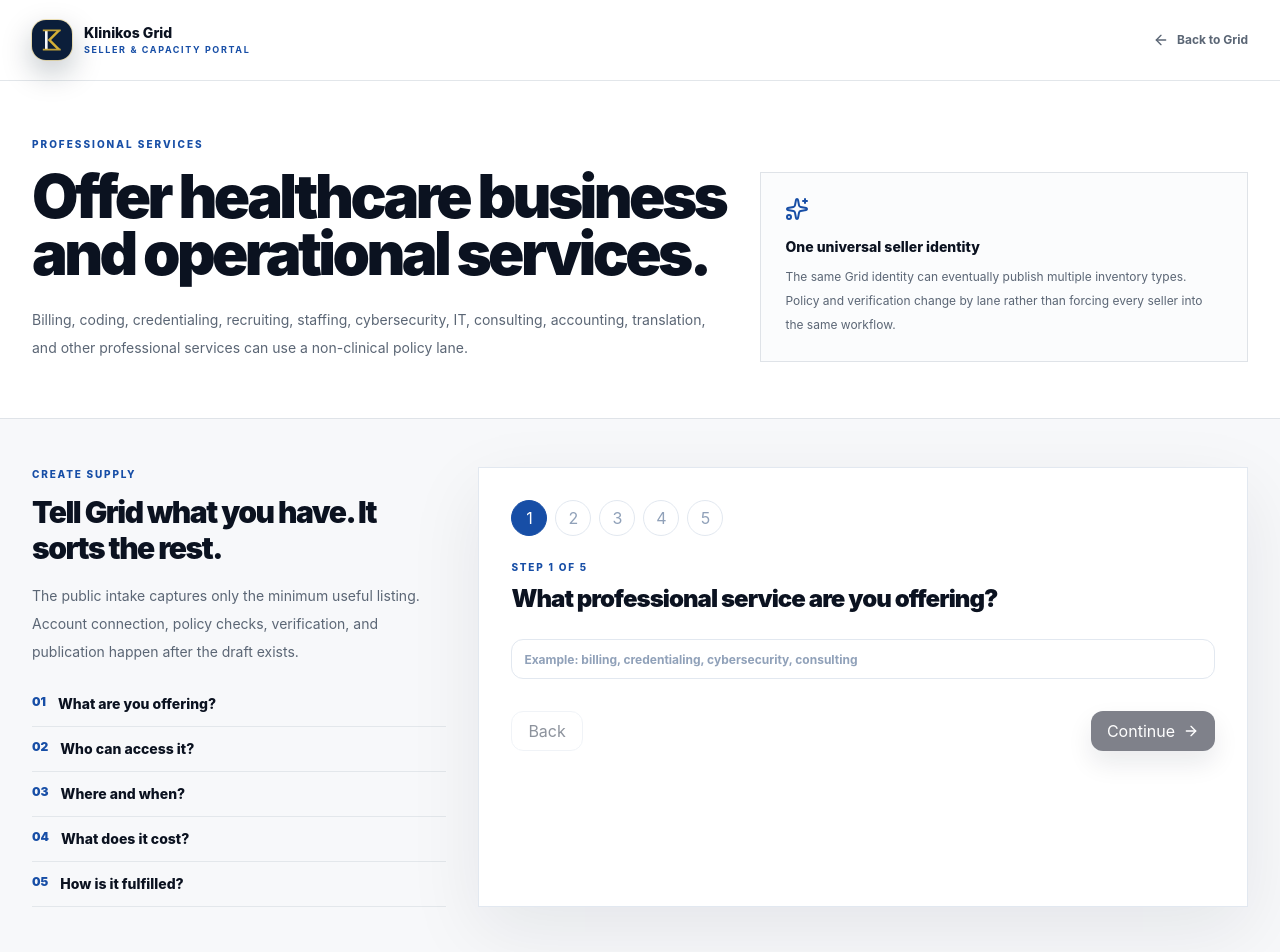
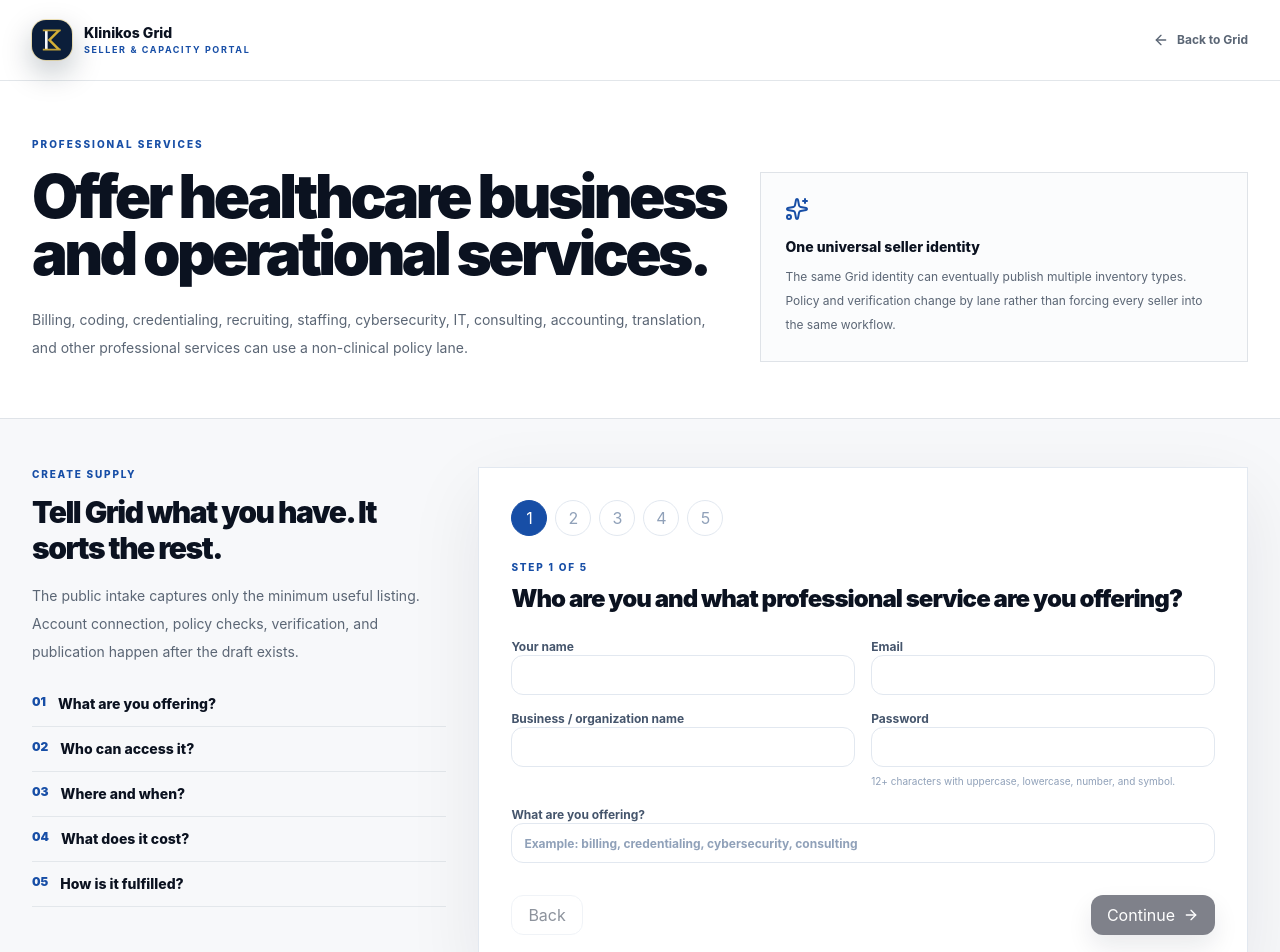
Before and after one commit to jcamacho611/Clinicos-by-Zumi, a Next.js app: page /grid/join/seller in a window 1280 px wide. Shown: the top 952 px of the page. Built offline with nearby package versions, Linux system fonts and the light colour scheme.

Commit message:
feat(grid): make seller and service signup persistent

```diff
--- a/src/components/grid/seller-intake-form.tsx
+++ b/src/components/grid/seller-intake-form.tsx
@@ -1,65 +1,201 @@
 "use client";
 
+import Link from "next/link";
 import { useMemo, useState } from "react";
 import { ArrowRight, CheckCircle2, LoaderCircle } from "lucide-react";
 import { Button } from "@/components/ui/button";
 import { Input } from "@/components/ui/input";
 
 const laneConfig = {
-  product: { label: "product or supply", examples: "gloves, approved consumables, operational supplies", fulfillment: "pickup, local delivery, shipping, request quote" },
-  equipment: { label: "equipment or equipment capacity", examples: "ultrasound time, treatment device, diagnostic equipment", fulfillment: "onsite use, rental, staffed use, request quote" },
-  service: { label: "professional service", examples: "billing, credentialing, cybersecurity, consulting", fulfillment: "remote, onsite, project, retainer" },
-  education: { label: "education capacity", examples: "preceptor seat, clinical placement, training session", fulfillment: "scheduled cohort, placement, recurring hours" },
-  referral: { label: "referral or partner capacity", examples: "specialist consult, imaging capacity, diagnostic availability", fulfillment: "governed referral, consultation, partner handoff" },
+  product: {
+    label: "product or supply",
+    examples: "gloves, approved consumables, operational supplies",
+    fulfillment: "pickup, local delivery, shipping, request quote",
+    participantKind: "seller",
+    resourceType: "product",
+    policyClass: "general_supply",
+    needsAvailability: false,
+  },
+  equipment: {
+    label: "equipment or equipment capacity",
+    examples: "ultrasound time, treatment device, diagnostic equipment",
+    fulfillment: "onsite use, rental, staffed use, request quote",
+    participantKind: "equipment_owner",
+    resourceType: "equipment",
+    policyClass: "equipment_capacity",
+    needsAvailability: true,
+  },
+  service: {
+    label: "professional service",
+    examples: "billing, credentialing, cybersecurity, consulting",
+    fulfillment: "remote, onsite, project, retainer",
+    participantKind: "service_provider",
+    resourceType: "service",
+    policyClass: "business_service",
+    needsAvailability: false,
+  },
+  education: {
+    label: "education capacity",
+    examples: "preceptor seat, clinical placement, training session",
+    fulfillment: "scheduled cohort, placement, recurring hours",
+    participantKind: "education_partner",
+    resourceType: "education",
+    policyClass: "education_capacity",
+    needsAvailability: true,
+  },
+  referral: {
+    label: "referral or partner capacity",
+    examples: "specialist consult, imaging capacity, diagnostic availability",
+    fulfillment: "governed referral, consultation, partner handoff",
+    participantKind: "referral_partner",
+    resourceType: "referral",
+    policyClass: "referral_capacity",
+    needsAvailability: true,
+  },
 } as const;
 
 type Lane = keyof typeof laneConfig;
 
+type SignupResult = {
+  resourceId: string;
+  resourceStatus: string;
+  reviewStatus: string;
+};
+
+function dollarsToCents(value: string) {
+  if (!value.trim()) return null;
+  const amount = Number(value);
+  if (!Number.isFinite(amount) || amount < 0) return null;
+  return Math.round(amount * 100);
+}
+
+function toIso(value: string) {
+  return value ? new Date(value).toISOString() : "";
+}
+
 export function SellerIntakeForm({ lane }: { lane: Lane }) {
   const config = laneConfig[lane];
   const [step, setStep] = useState(0);
+  const [fullName, setFullName] = useState("");
+  const [email, setEmail] = useState("");
+  const [password, setPassword] = useState("");
+  const [organizationName, setOrganizationName] = useState("");
   const [title, setTitle] = useState("");
   const [access, setAccess] = useState("");
-  const [availability, setAvailability] = useState("");
+  const [city, setCity] = useState("");
+  const [state, setState] = useState("NY");
+  const [startsAt, setStartsAt] = useState("");
+  const [endsAt, setEndsAt] = useState("");
+  const [capacity, setCapacity] = useState("1");
+  const [pricingModel, setPricingModel] = useState("quote");
   const [price, setPrice] = useState("");
   const [fulfillment, setFulfillment] = useState("");
-  const [submitted, setSubmitted] = useState(false);
+  const [result, setResult] = useState<SignupResult | null>(null);
   const [busy, setBusy] = useState(false);
+  const [error, setError] = useState<string | null>(null);
+
   const questions = useMemo(() => [
-    `What ${config.label} are you offering?`,
-    "Who can buy or access it?",
-    "Where and when is it available?",
+    `Who are you and what ${config.label} are you offering?`,
+    "Who can access it and where is it?",
+    config.needsAvailability ? "When is it available?" : "How much capacity is available?",
     "What does it cost?",
     "How is it fulfilled?",
-  ], [config.label]);
+  ], [config.label, config.needsAvailability]);
 
-  if (submitted) return <div className="border border-emerald-200 bg-white p-7"><CheckCircle2 className="size-8 text-emerald-600"/><h3 className="mt-4 text-2xl font-black tracking-[-.04em]">Listing draft created.</h3><p className="mt-3 text-sm leading-7 text-slate-600">Grid captured the minimum useful listing information. Account connection, policy checks, verification, and publication happen next. Restricted or regulated inventory will not be published through the open marketplace lane.</p></div>;
+  if (result) {
+    return <div className="border border-emerald-200 bg-white p-7 shadow-[0_24px_70px_rgba(5,150,105,.08)]">
+      <CheckCircle2 className="size-8 text-emerald-600" />
+      <p className="mt-5 text-[10px] font-extrabold uppercase tracking-[.18em] text-emerald-700">Grid account created</p>
+      <h3 className="mt-2 text-2xl font-black tracking-[-.04em]">Your first listing is persisted.</h3>
+      <p className="mt-3 text-sm leading-7 text-slate-600">The listing is now in Klinikos Grid review. It is not public or transactional until the applicable policy review succeeds. You can sign in immediately to manage your Grid account.</p>
+      <div className="mt-5 border border-slate-200 bg-slate-50 p-4 text-xs leading-6 text-slate-600"><strong>Resource:</strong> {result.resourceId}<br /><strong>State:</strong> {result.resourceStatus.replaceAll("_", " ")} / {result.reviewStatus.replaceAll("_", " ")}</div>
+      <div className="mt-6 flex flex-wrap gap-3"><Button asChild><Link href="/login">Sign in to Grid <ArrowRight className="size-4" /></Link></Button><Button asChild variant="secondary"><Link href="/grid/browse">Browse Grid</Link></Button></div>
+    </div>;
+  }
+
+  function stepReady() {
+    if (step === 0) return fullName.trim().length >= 2 && organizationName.trim().length >= 2 && email.includes("@") && password.length >= 12 && title.trim().length >= 3;
+    if (step === 1) return access.trim().length >= 3 && city.trim().length >= 2 && state.trim().length === 2;
+    if (step === 2) {
+      if (!Number.isFinite(Number(capacity)) || Number(capacity) < 1) return false;
+      if (!config.needsAvailability) return true;
+      return Boolean(startsAt && endsAt && new Date(endsAt) > new Date(startsAt));
+    }
+    if (step === 3) return pricingModel === "quote" || dollarsToCents(price) !== null;
+    if (step === 4) return fulfillment.trim().length >= 5;
+    return false;
+  }
 
   async function next() {
-    if (step < 4) return setStep((s) => s + 1);
+    setError(null);
+    if (!stepReady()) {
+      setError("Complete the required information before continuing.");
+      return;
+    }
+    if (step < 4) {
+      setStep((current) => current + 1);
+      return;
+    }
+
     setBusy(true);
-    await new Promise((resolve) => setTimeout(resolve, 250));
-    setBusy(false);
-    setSubmitted(true);
+    try {
+      const numericCapacity = Math.max(1, Math.round(Number(capacity)));
+      const response = await fetch("/api/grid/enroll/participant", {
+        method: "POST",
+        headers: { "Content-Type": "application/json" },
+        body: JSON.stringify({
+          participantKind: config.participantKind,
+          fullName,
+          email,
+          password,
+          organizationName,
+          resource: {
+            resourceType: config.resourceType,
+            policyClass: config.policyClass,
+            subtype: lane,
+            title,
+            description: `${access}. Fulfillment: ${fulfillment}.`,
+            visibility: lane === "referral" ? "matched_only" : "public",
+            city,
+            state,
+            timezone: "America/New_York",
+            pricingModel,
+            priceCents: pricingModel === "quote" ? null : dollarsToCents(price),
+            capacity: numericCapacity,
+            credentialRequirements: [],
+            insuranceRequirements: [],
+            operatorRequirements: [],
+            usageRestrictions: [],
+            availability: config.needsAvailability ? [{ startsAt: toIso(startsAt), endsAt: toIso(endsAt), capacity: numericCapacity }] : [],
+          },
+        }),
+      });
+      const payload = await response.json().catch(() => ({}));
+      if (!response.ok) throw new Error(payload.error ?? payload.details?.[0]?.message ?? "Grid signup could not be completed.");
+      setResult(payload.data as SignupResult);
+    } catch (reason) {
+      setError(reason instanceof Error ? reason.message : "Grid signup could not be completed.");
+    } finally {
+      setBusy(false);
+    }
   }
 
-  const value = [title, access, availability, price, fulfillment][step];
-  const setter = [setTitle, setAccess, setAvailability, setPrice, setFulfillment][step];
-  const placeholder = [
-    `Example: ${config.examples}`,
-    "Example: licensed clinics, verified organizations, any approved business buyer",
-    "Example: NYC, weekdays, 9 AM–5 PM, 10 units available",
-    "$250/session, $50/unit, $1,500/project, or request quote",
-    `Example: ${config.fulfillment}`,
-  ][step];
+  return <div className="border border-slate-200 bg-white p-6 shadow-[0_24px_70px_rgba(15,23,42,.08)] sm:p-8">
+    <div className="flex gap-2">{questions.map((question, index) => <button type="button" key={question} onClick={() => index <= step && setStep(index)} className={`grid size-9 place-items-center rounded-full border text-xs font-black ${index === step ? "border-[#174ea6] bg-[#174ea6] text-white" : index < step ? "border-emerald-200 bg-emerald-50 text-emerald-700" : "border-slate-200 text-slate-400"}`}>{index + 1}</button>)}</div>
+    <p className="mt-6 text-[10px] font-extrabold uppercase tracking-[.18em] text-[#174ea6]">Step {step + 1} of 5</p>
+    <h3 className="mt-2 text-2xl font-black tracking-[-.04em]">{questions[step]}</h3>
 
-  return <div className="border border-slate-200 bg-white p-6 shadow-[0_24px_70px_rgba(15,23,42,.08)] sm:p-8">
-    <div className="flex gap-2">{questions.map((q,index)=><button type="button" key={q} onClick={()=>index<=step&&setStep(index)} className={`grid size-9 place-items-center rounded-full border text-xs font-black ${index===step?"border-[#174ea6] bg-[#174ea6] text-white":index<step?"border-emerald-200 bg-emerald-50 text-emerald-700":"border-slate-200 text-slate-400"}`}>{index+1}</button>)}</div>
-    <p className="mt-6 text-[10px] font-extrabold uppercase tracking-[.18em] text-[#174ea6]">Step {step+1} of 5</p>
-    <h3 className="mt-2 text-2xl font-black tracking-[-.04em]">{questions[step]}</h3>
-    <label className="mt-6 block text-xs font-bold text-slate-600">
-      {step === 2 || step === 4 ? <textarea className="min-h-28 w-full rounded-xl border border-slate-200 bg-white p-3 text-sm text-slate-900 outline-none focus:border-[#174ea6] focus:ring-4 focus:ring-blue-50" value={value} onChange={(e)=>setter(e.target.value)} placeholder={placeholder}/> : <Input value={value} onChange={(e)=>setter(e.target.value)} placeholder={placeholder}/>}
-    </label>
-    <div className="mt-8 flex justify-between gap-3"><Button disabled={step===0} variant="secondary" onClick={()=>setStep((s)=>Math.max(0,s-1))}>Back</Button><Button disabled={busy || !value.trim()} onClick={next}>{busy?<LoaderCircle className="size-4 animate-spin"/>:null}{step===4?"Create draft":"Continue"}<ArrowRight className="size-4"/></Button></div>
+    {step === 0 && <div className="mt-6 grid gap-4 sm:grid-cols-2"><label className="text-xs font-bold text-slate-600">Your name<Input value={fullName} onChange={(event) => setFullName(event.target.value)} /></label><label className="text-xs font-bold text-slate-600">Email<Input type="email" value={email} onChange={(event) => setEmail(event.target.value)} /></label><label className="text-xs font-bold text-slate-600">Business / organization name<Input value={organizationName} onChange={(event) => setOrganizationName(event.target.value)} /></label><label className="text-xs font-bold text-slate-600">Password<Input type="password" value={password} onChange={(event) => setPassword(event.target.value)} /><span className="mt-1 block text-[10px] font-normal leading-5 text-slate-400">12+ characters with uppercase, lowercase, number, and symbol.</span></label><label className="text-xs font-bold text-slate-600 sm:col-span-2">What are you offering?<Input value={title} onChange={(event) => setTitle(event.target.value)} placeholder={`Example: ${config.examples}`} /></label></div>}
+
+    {step === 1 && <div className="mt-6 grid gap-4 sm:grid-cols-2"><label className="text-xs font-bold text-slate-600 sm:col-span-2">Who can buy or access it?<Input value={access} onChange={(event) => setAccess(event.target.value)} placeholder="Example: verified clinics, approved organizations, eligible professionals" /></label><label className="text-xs font-bold text-slate-600">City<Input value={city} onChange={(event) => setCity(event.target.value)} /></label><label className="text-xs font-bold text-slate-600">State<Input maxLength={2} value={state} onChange={(event) => setState(event.target.value.toUpperCase())} /></label></div>}
+
+    {step === 2 && <div className="mt-6 grid gap-4 sm:grid-cols-2"><label className="text-xs font-bold text-slate-600">Capacity / quantity<Input min={1} type="number" value={capacity} onChange={(event) => setCapacity(event.target.value)} /></label>{config.needsAvailability && <><label className="text-xs font-bold text-slate-600">Available from<Input type="datetime-local" value={startsAt} onChange={(event) => setStartsAt(event.target.value)} /></label><label className="text-xs font-bold text-slate-600">Available until<Input type="datetime-local" value={endsAt} onChange={(event) => setEndsAt(event.target.value)} /></label></>}</div>}
+
+    {step === 3 && <div className="mt-6 grid gap-4 sm:grid-cols-2"><label className="text-xs font-bold text-slate-600">Pricing<select className="mt-1 h-11 w-full rounded-xl border border-slate-200 bg-white px-3 text-sm" value={pricingModel} onChange={(event) => setPricingModel(event.target.value)}><option value="quote">Request quote</option><option value="fixed">Fixed</option><option value="hourly">Hourly</option><option value="daily">Daily</option><option value="per_unit">Per unit</option><option value="per_seat">Per seat</option></select></label><label className="text-xs font-bold text-slate-600">Price · USD<Input disabled={pricingModel === "quote"} inputMode="decimal" value={price} onChange={(event) => setPrice(event.target.value)} /></label></div>}
+
+    {step === 4 && <label className="mt-6 block text-xs font-bold text-slate-600">How is it fulfilled?<textarea className="min-h-28 w-full rounded-xl border border-slate-200 bg-white p-3 text-sm text-slate-900 outline-none focus:border-[#174ea6] focus:ring-4 focus:ring-blue-50" value={fulfillment} onChange={(event) => setFulfillment(event.target.value)} placeholder={`Example: ${config.fulfillment}`} /></label>}
+
+    {error && <p className="mt-5 border border-rose-200 bg-rose-50 px-4 py-3 text-xs leading-5 text-rose-800">{error}</p>}
+    <div className="mt-8 flex justify-between gap-3"><Button disabled={step === 0 || busy} variant="secondary" onClick={() => setStep((current) => Math.max(0, current - 1))}>Back</Button><Button disabled={busy || !stepReady()} onClick={next}>{busy ? <LoaderCircle className="size-4 animate-spin" /> : null}{step === 4 ? "Create account & submit" : "Continue"}<ArrowRight className="size-4" /></Button></div>
   </div>;
 }
```
